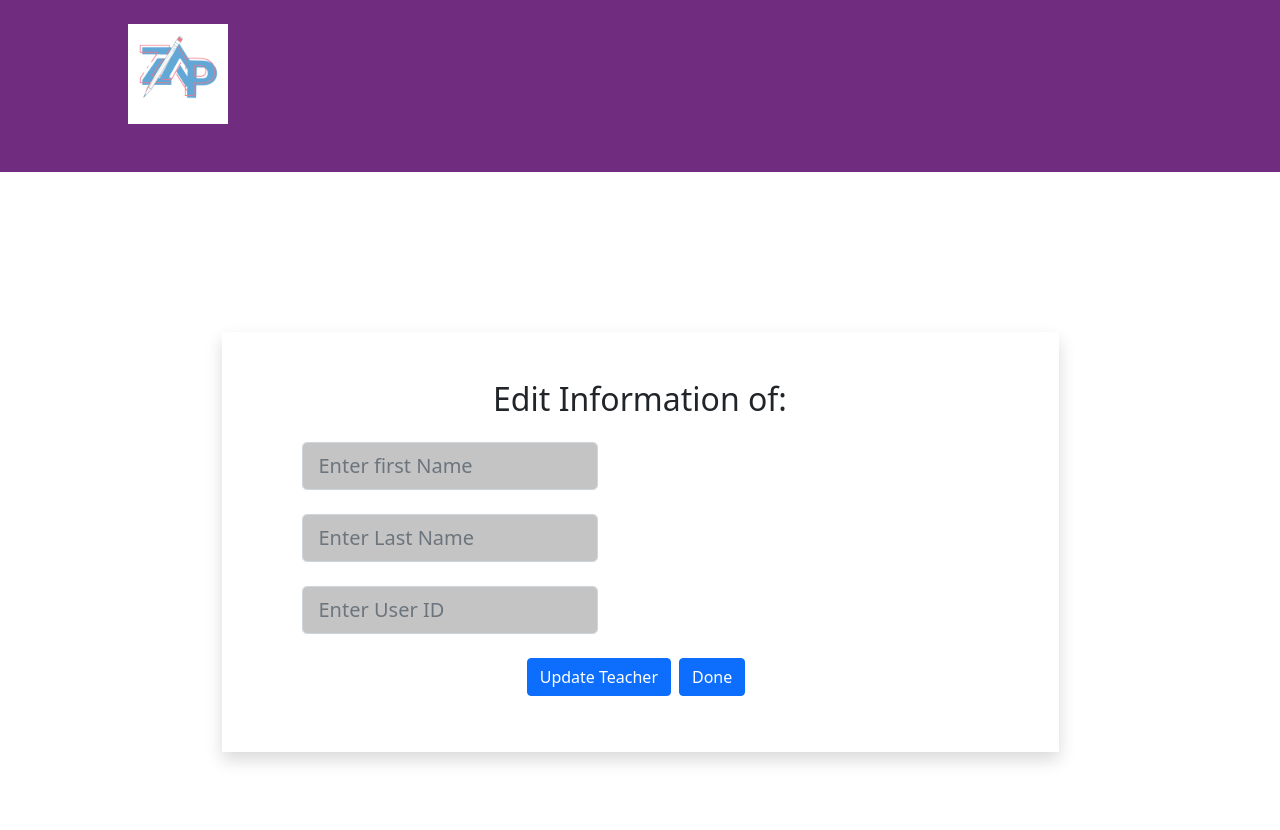
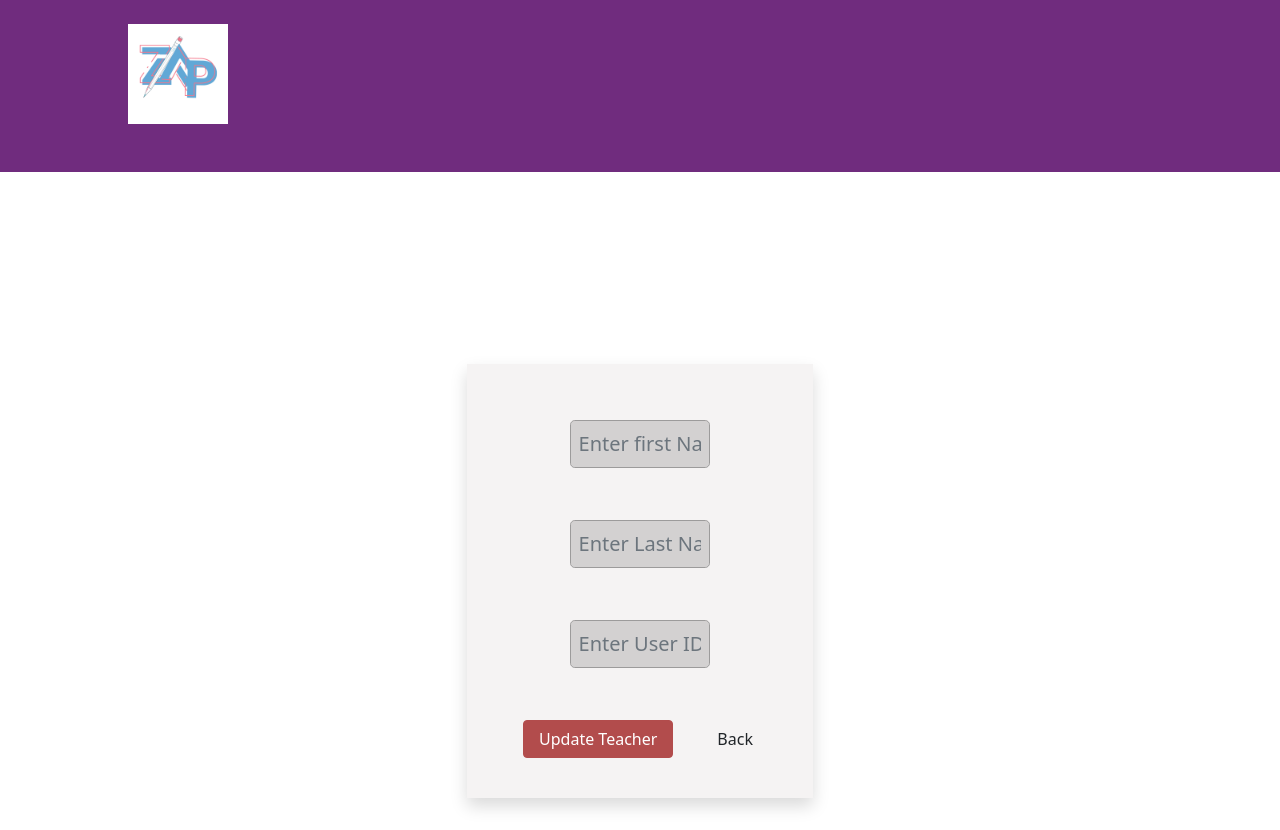
Before and after one commit to hafsahjilanee/ZAP, a React (Create React App) app in the folder client/: page /adminDashboard/editTeacher/1 in a window 1280 px wide. Before the commit the page ends 800 px from the top, so only its background shows below. Built offline with nearby package versions, Linux system fonts and the light colour scheme; no server answers.

Commit message:
all files

```diff
--- a/client/src/components/AddTeacher.css
+++ b/client/src/components/AddTeacher.css
@@ -20,6 +20,7 @@
     font-size: 1.25rem;
     border-radius: 0.3rem;
     margin: auto    ;
+
 }
 .container-form{
     width: 45%;
@@ -42,3 +43,27 @@
     padding: auto;
 
 }
+.btn{
+    margin-left: 20px;
+    padding-left: 15px;
+    padding-right: 15px;
+    margin-top: 20px;
+
+}
+
+.btn-primary{
+    background-color: #B24C4C;
+    border-color: #B24C4C;
+    margin-left: 20px;
+
+    padding-left: 15px;
+    padding-right: 15px;
+}
+.btn-primary:hover{
+    background-color: #b24c4cc3;
+}
+.btn-primary::after,.btn-primary:focus, .btn-primary:active {
+    background-color: #b24c4cc3;
+
+}
+.btn{align-self: right;}
--- a/client/src/components/AddTeacher.js
+++ b/client/src/components/AddTeacher.js
@@ -1,6 +1,7 @@
 import axios from "axios";
 import React, { useState } from "react";
 import { Link, useNavigate } from "react-router-dom";
+import "./AddTeacher.css";
 
 const AddTeacher = () => {
   let navigate = useNavigate();
@@ -29,11 +30,11 @@ const AddTeacher = () => {
     navigate("/AdminDashboard/teacherPage");
   };
   return (
-    <div className="container">
-      <div className="w-75 mx-auto shadow p-5">
+    <div className="container-main">
+      <div className=" container-form shadow  ">
         <h2 className=" mb-4">Add a Teacher</h2>
         <form onSubmit={(e) => onSubmit(e)}>
-          <div className="form-group mb-3 ">
+          <div className="form-group mb-3">
             <input
               type="text"
               className="form-control form-control-lg mb-2"
@@ -45,7 +46,7 @@ const AddTeacher = () => {
             />
           </div>
 
-          <div className="form-group mb-3 ">
+          <div className="form-group mb-3">
             <input
               type="text"
               className="form-control form-control-lg mb-2"
@@ -84,7 +85,7 @@ const AddTeacher = () => {
           <div className="form-group mb-3 ">
             <input
               type="password"
-              className="form-control form-control-lg mb-2"
+              className="form-control form-control-lg mb-4"
               id="floatingInput"
               placeholder="Enter Initial password"
               name="password"
@@ -94,10 +95,8 @@ const AddTeacher = () => {
           </div>
 
           <button className="btn btn-primary btn-block me-2 mb-2">Add</button>
-          <Link
-            className="btn btn-primary me-2 mb-2"
-            to="/AdminDashboard/TeacherPage"
-          >
+
+          <Link className="btn mb-2" to="/AdminDashboard/TeacherPage">
             Back
           </Link>
         </form>
--- a/client/src/components/EditTeacher.js
+++ b/client/src/components/EditTeacher.js
@@ -1,7 +1,7 @@
 import React, { useState, useEffect } from "react";
 import axios from "axios";
 import { Link, useNavigate, useParams } from "react-router-dom";
-
+import "./AddTeacher.css";
 const EditTeacher = () => {
   let history = useNavigate();
   const { id } = useParams();
@@ -52,16 +52,16 @@ const EditTeacher = () => {
     setTeacher(result.data);
   };
   return (
-    <div className="container">
-      <div className="w-75 mx-auto shadow p-5">
+    <div className="container-main">
+      <div className="container-form shadow ">
         <h2 className="text-center mb-4">
-          Edit Information of: {firstName} {lastName}
+          {firstName} {lastName}
         </h2>
         <form onSubmit={(e) => onSubmit(e)}>
-          <div className="form-group">
+          <div className="form-group mb-3">
             <input
               type="text"
-              className="form-control form-control-lg"
+              className="form-control form-control-lg mb-2"
               placeholder="Enter first Name"
               name="firstName"
               value={firstName}
@@ -69,10 +69,10 @@ const EditTeacher = () => {
             />
             <br></br>
           </div>
-          <div className="form-group">
+          <div className="form-group mb-3">
             <input
               type="text"
-              className="form-control form-control-lg"
+              className="form-control form-control-lg mb-2"
               placeholder="Enter Last Name"
               name="lastName"
               value={lastName}
@@ -80,10 +80,10 @@ const EditTeacher = () => {
             />
             <br></br>
           </div>
-          <div className="form-group">
+          <div className="form-group mb-3">
             <input
               type="text"
-              className="form-control form-control-lg"
+              className="form-control form-control-lg mb-2"
               placeholder="Enter User ID"
               name="user_id"
               value={user_id}
@@ -98,11 +98,8 @@ const EditTeacher = () => {
           >
             Update Teacher
           </button>
-          <Link
-            className="btn btn-primary me-2 mb-2"
-            to="/adminDashboard/TeacherPage"
-          >
-            Done
+          <Link className="btn me-2 mb-2" to="/adminDashboard/TeacherPage">
+            Back
           </Link>
         </form>
       </div>
--- a/client/src/components/TeacherPage.css
+++ b/client/src/components/TeacherPage.css
@@ -16,3 +16,15 @@
    .table{
        background: #f3EDED;
    }
+   .btn{
+    margin-left: 20px;
+    padding-left: 15px;
+    padding-right: 15px;
+    margin-top: auto;
+    margin-bottom: auto;
+
+
+}
+.table{
+    margin-top: auto;
+}
--- a/client/src/components/TeacherPage.js
+++ b/client/src/components/TeacherPage.js
@@ -78,8 +78,7 @@ const TeacherPage = () => {
       {" "}
       <br></br>
       <div className="container-list">
-        <h1>
-          {" "}
+        <h1 className="mb-4">
           Teachers
           <NavLink exact to="/adminDashboard/AddTeacher">
             <img
--- a/client/src/components/ViewTeacher.js
+++ b/client/src/components/ViewTeacher.js
@@ -30,14 +30,14 @@ const ViewTeacher = () => {
   };
 
   return (
-    <div className="container py-4 ">
-      <h1 className="display-4">
-        Teacher Name: {Teacher.firstName} {Teacher.lastName}
-      </h1>
-      <hr />
-      <ul className="list-group w-50 ">
+    <div className="container-main py-4 ">
+      <div className="container-form w-50 ">
+        <h2 className="text-center mb-4">
+          {Teacher.firstName} {Teacher.lastName}
+        </h2>
+
         <div class="row mb-3">
-          <label for="inputText3" class="col-sm-2 col-form-label">
+          <label for="inputText3" class="col-sm-2  mb-3">
             First Name
           </label>
           <div class="col-sm-10">
@@ -82,11 +82,12 @@ const ViewTeacher = () => {
           </div>
         </div>
         <div class="row mb-3"></div>
-      </ul>
-      <br />
-      <Link className="btn btn-primary" to="/adminDashboard/TeacherPage">
-        Done
-      </Link>
+
+        <br />
+        <Link className="btn btn-primary" to="/adminDashboard/TeacherPage">
+          Done
+        </Link>
+      </div>
     </div>
   );
 };
```
